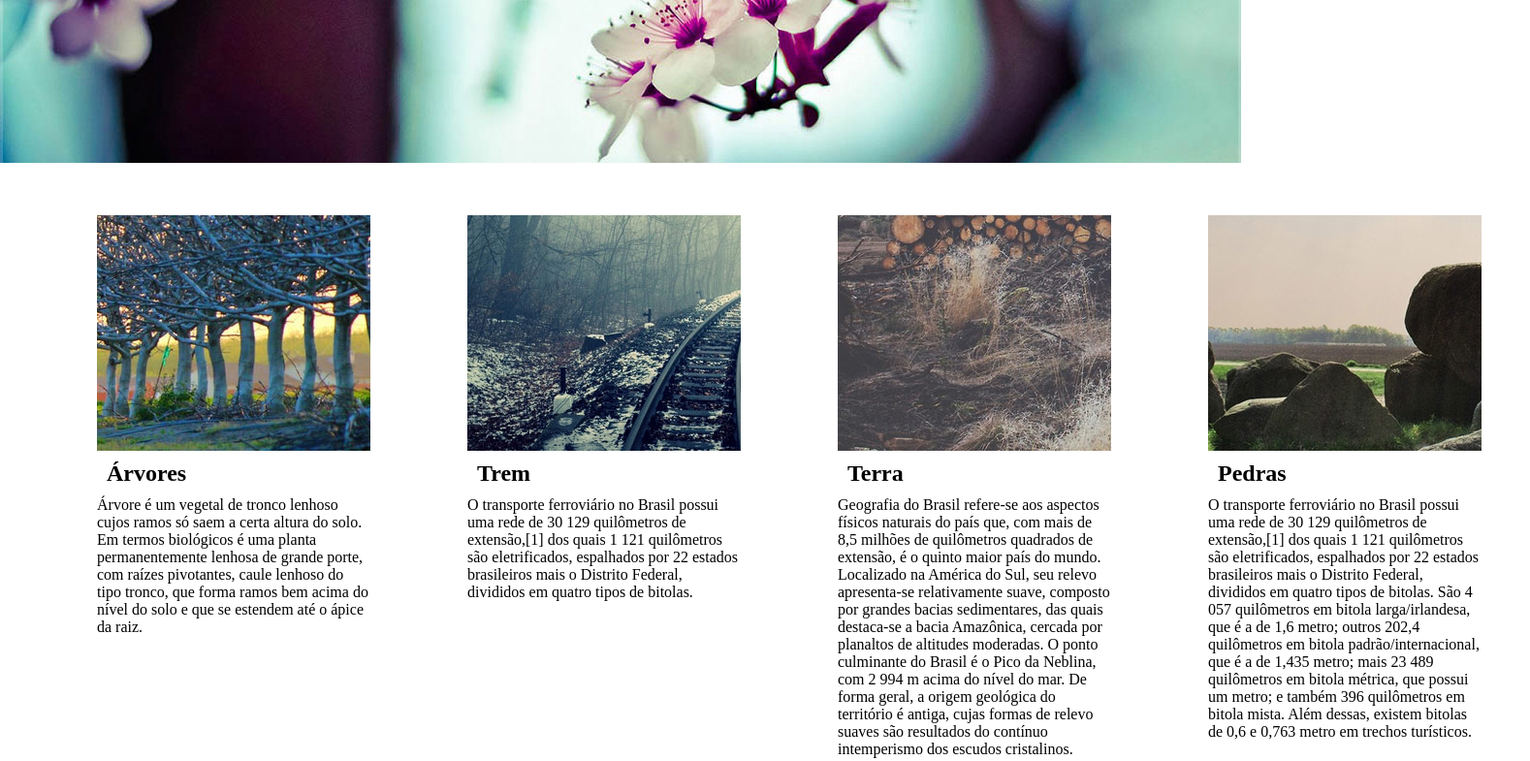
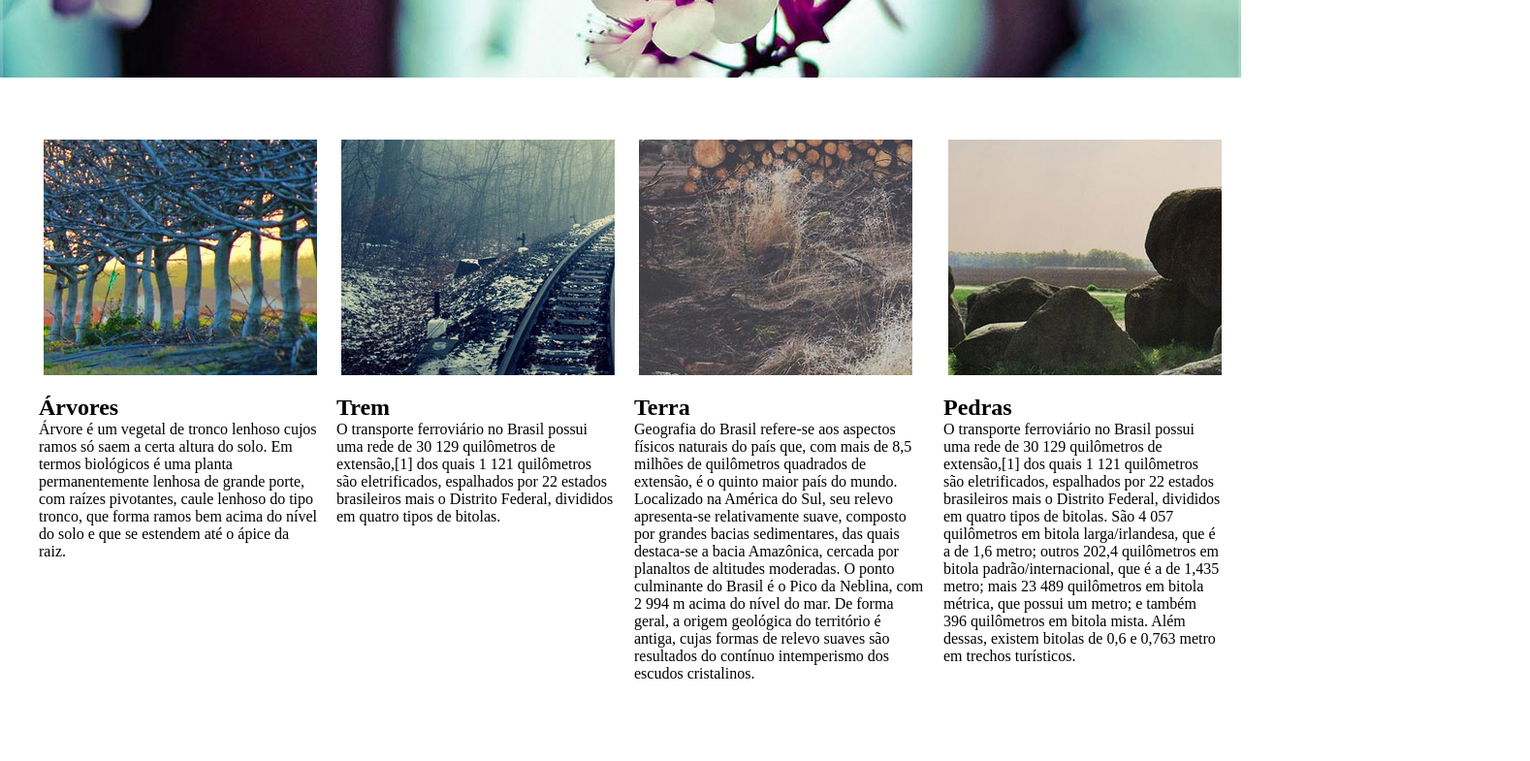
Before and after one commit to RoselinoAlvarado/exercicio2-aula7, a plain HTML site: page index.html in a window 1280 px wide. Shown: the part 440-1225 px from the top of the page at 97% size, 1578 px wide, since content can reach past the window. Drawn offline with Linux system fonts and the light colour scheme.

Commit message:
commit 20:51

```diff
--- a/index.html
+++ b/index.html
@@ -33,7 +33,7 @@
  <!-- <----------- Menu ---------------------->
 <main>
         <div class="subtitulo">
-            <section>
+            <section class="paragrafo">
                 <a href="https://pt.wikipedia.org/wiki/%C3%81rvore" class="imagesection"><img src="img/arboles1.jpg" alt="arboles"></a>
                 <header>
                     <h2>Árvores</h2>
@@ -45,7 +45,7 @@
         </div>
 
         <div class="subtitulo">
-            <section>
+            <section class="paragrafo">
                 <a href="https://pt.wikipedia.org/wiki/Transporte_ferrovi%C3%A1rio_no_Brasil" class="imagesection"><img src="img/tren.jpg" alt="trem"></a>
                 <header>
                     <h2>Trem</h2>
@@ -57,7 +57,7 @@
         </div>
 
         <div class="subtitulo">
-            <section>
+            <section class="paragrafo">
                 <a href="https://pt.wikipedia.org/wiki/Geografia_do_Brasil" class="imagesection"><img src="img/piso.jpg" alt="piso"></a>
                 <header>
                     <h2>Terra</h2>
@@ -72,7 +72,7 @@
         </div>
 
         <div class="subtitulo">
-            <section>
+            <section class="paragrafo">
                 <a href="https://pt.wikibooks.org/wiki/Pedras_preciosas/Exemplos" class="imagesection"><img src="img/piedras.jpg" alt="pedras"></a>
                 <header>
                     <h2>Pedras</h2>
--- a/style.css
+++ b/style.css
@@ -61,27 +61,30 @@ div .home {
 /* Imagem central */
 .flores img {
     width: 100%;
-    height: 488px;
+    height: 400px;
     object-fit: cover;
 }
 /* Main e geral */
 main {
     display: flex;
-    margin: 50px 50px 100px;
+    margin: 50px 10px 100px 30px;
     justify-content: space-between;
     text-align: left;
   }
 
-h2 {
-    margin: 10px 10px 10px;
-  }
+
 
 
 .imagesection {
     display: flex;
     flex-direction: row;
+    margin-left: 5px;
+    margin-bottom: 20px;
   }
 
+.paragrafo {
+    margin: 10px 10px 10px 10px;
+}
 
   section {
     display: flex;
```
